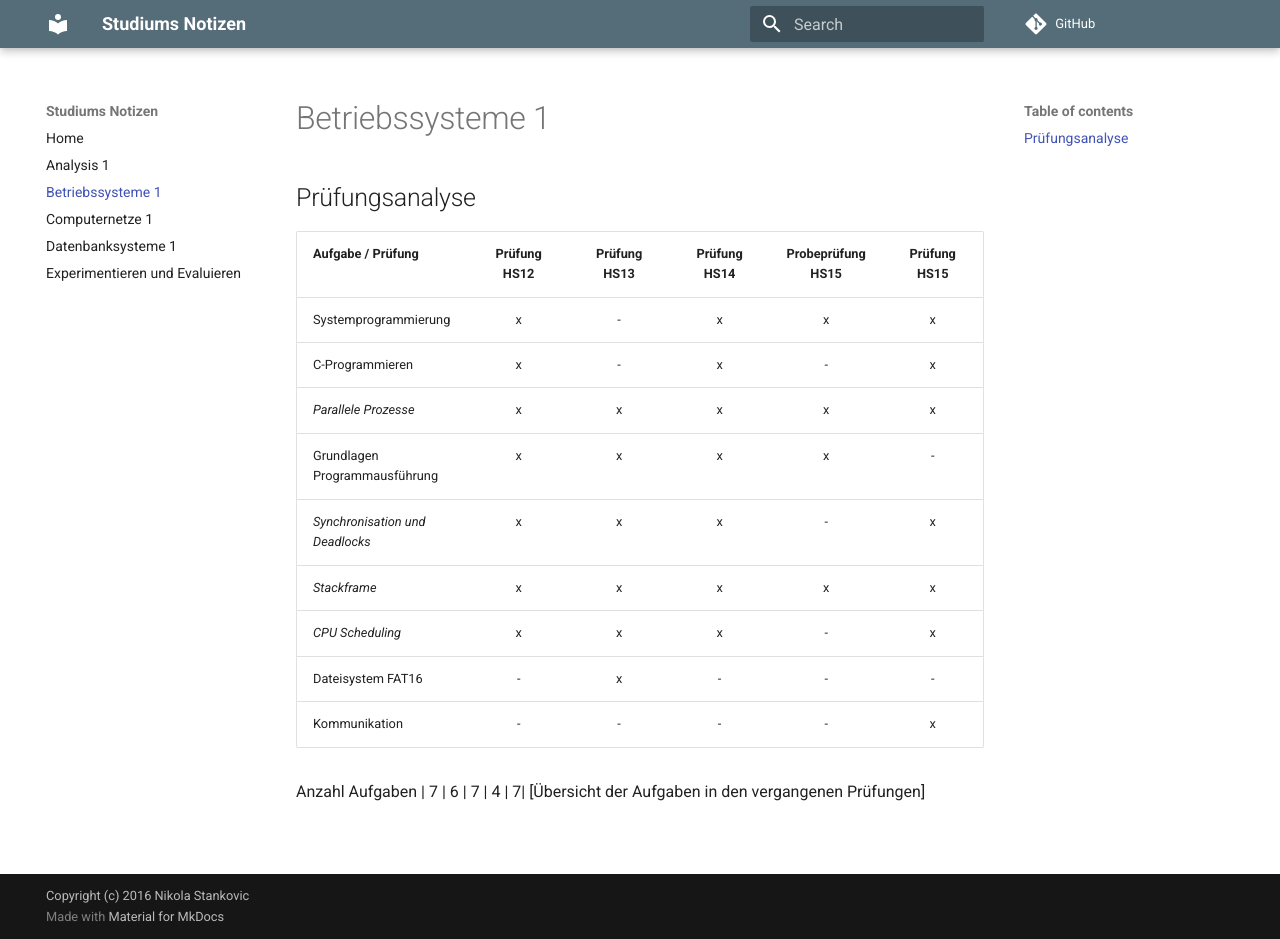
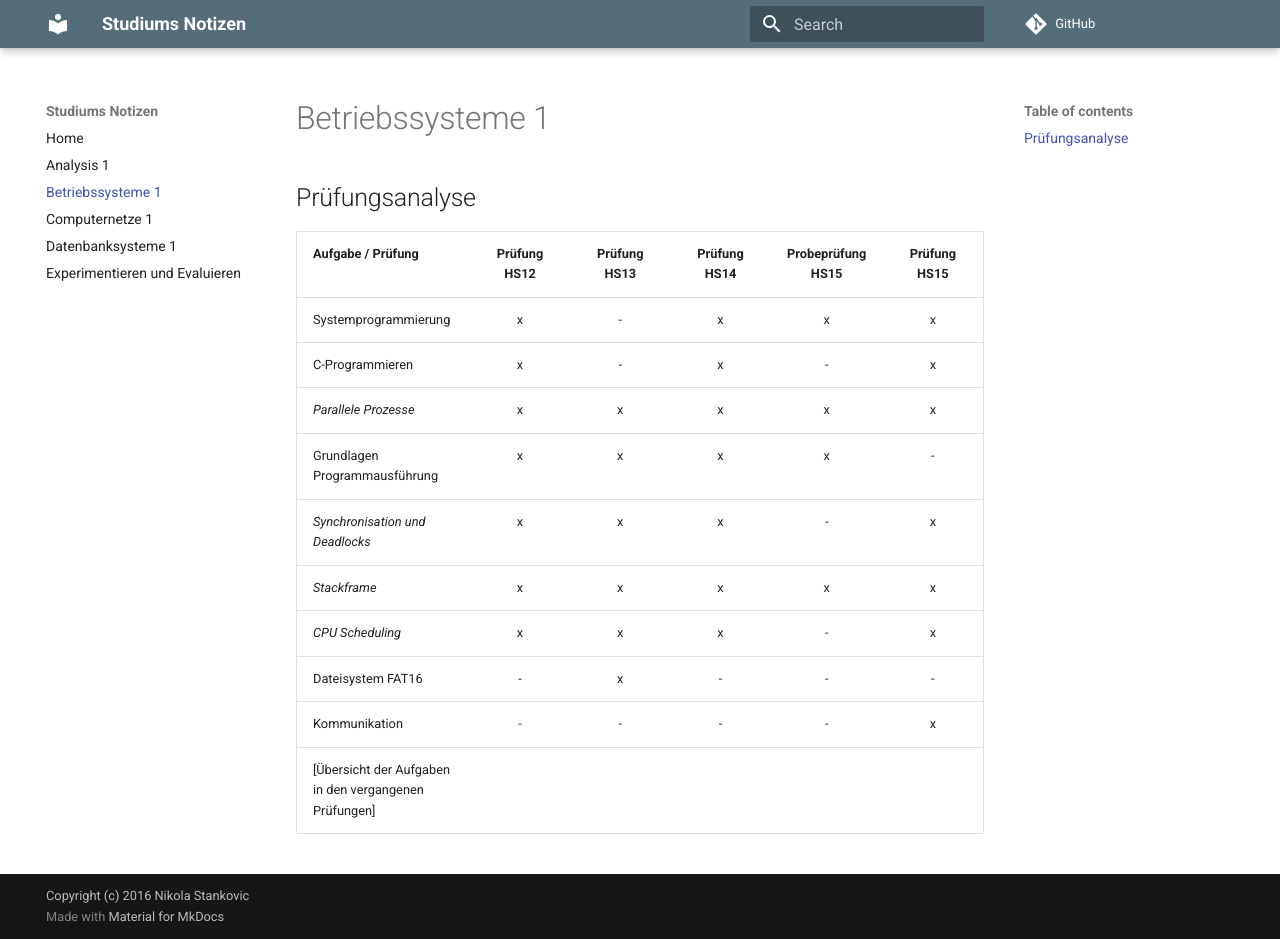
Before and after one commit to nik-sta/studium, an MkDocs documentation site: the page built from docs/betriebssysteme-1.md, in a window 1280 px wide and 939 px high. Built offline with MkDocs 1.6.1 and Material for MkDocs 9.7.7, drawn with Linux system fonts in a browser that asks for light colours; comment, search, counter and statistics services are not loaded; old or Windows-style settings are respelled for this version of MkDocs.

Commit message:
Tabelle aktualisiert

```diff
--- a/docs/betriebssysteme-1.md
+++ b/docs/betriebssysteme-1.md
@@ -2,7 +2,7 @@
 
 ## Prüfungsanalyse
 
-|Aufgabe / Prüfung               | Prüfung HS12  | Prüfung HS13  | Prüfung HS14  | Probeprüfung HS15  | Prüfung HS15
+Aufgabe / Prüfung               | Prüfung HS12  | Prüfung HS13  | Prüfung HS14  | Probeprüfung HS15  | Prüfung HS15
 ------------------------------- | :-----------: | :-----------: | :------------:| :----------------: | :-----------:
 Systemprogrammierung            | x             | -             | x             | x                  | x
 C-Programmieren                 | x             | -             | x             | -                  | x
@@ -13,6 +13,4 @@ Grundlagen Programmausführung   | x             | x             | x
 *CPU Scheduling*                | x             | x             | x             | -                  | x
 Dateisystem FAT16               | -             | x             | -             | -                  | -
 Kommunikation                   | -             | -             | -             | -                  | x
-
-Anzahl Aufgaben                 | 7             | 6             | 7             | 4                  | 7|
 [Übersicht der Aufgaben in den vergangenen Prüfungen]
```
